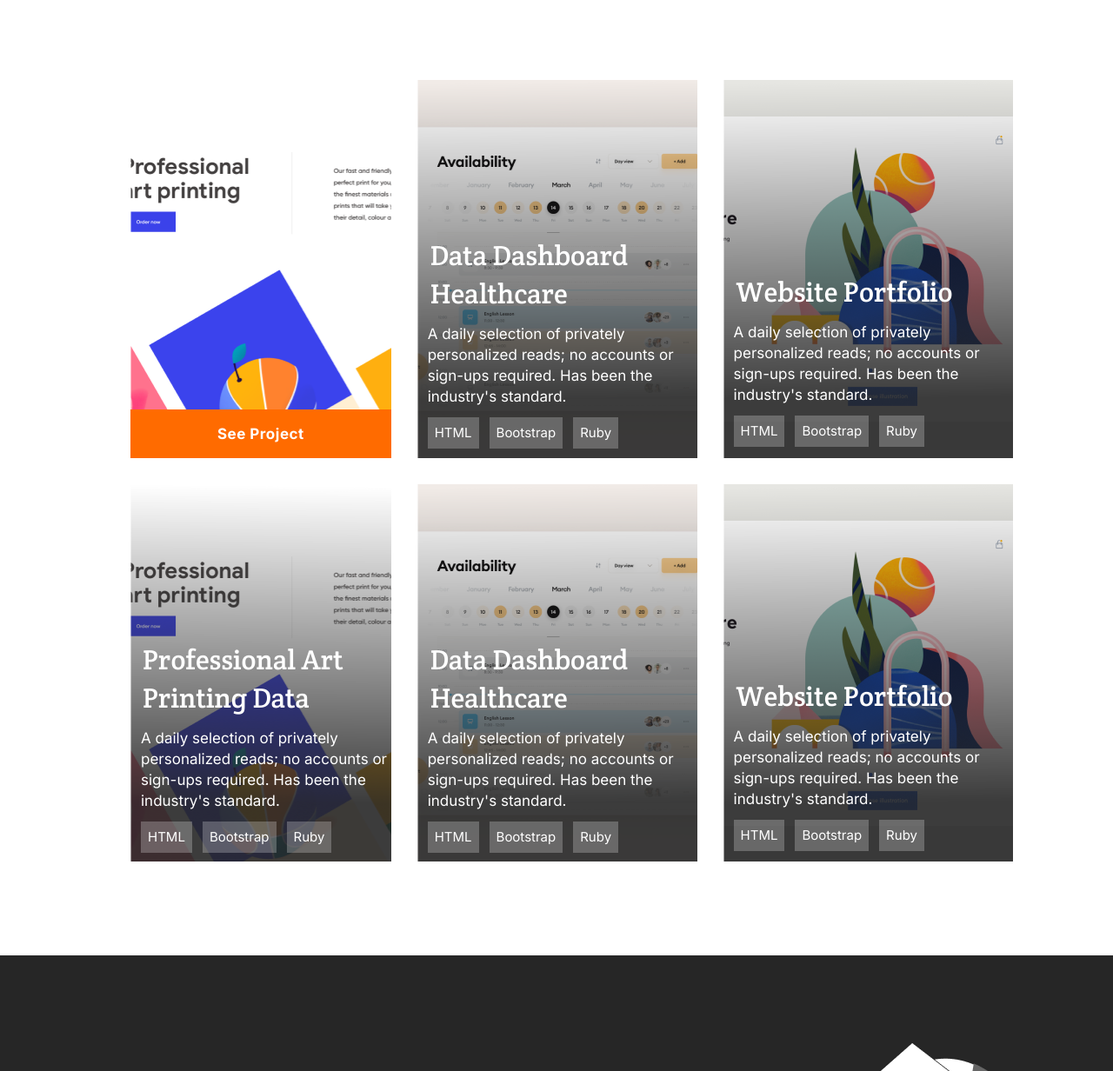
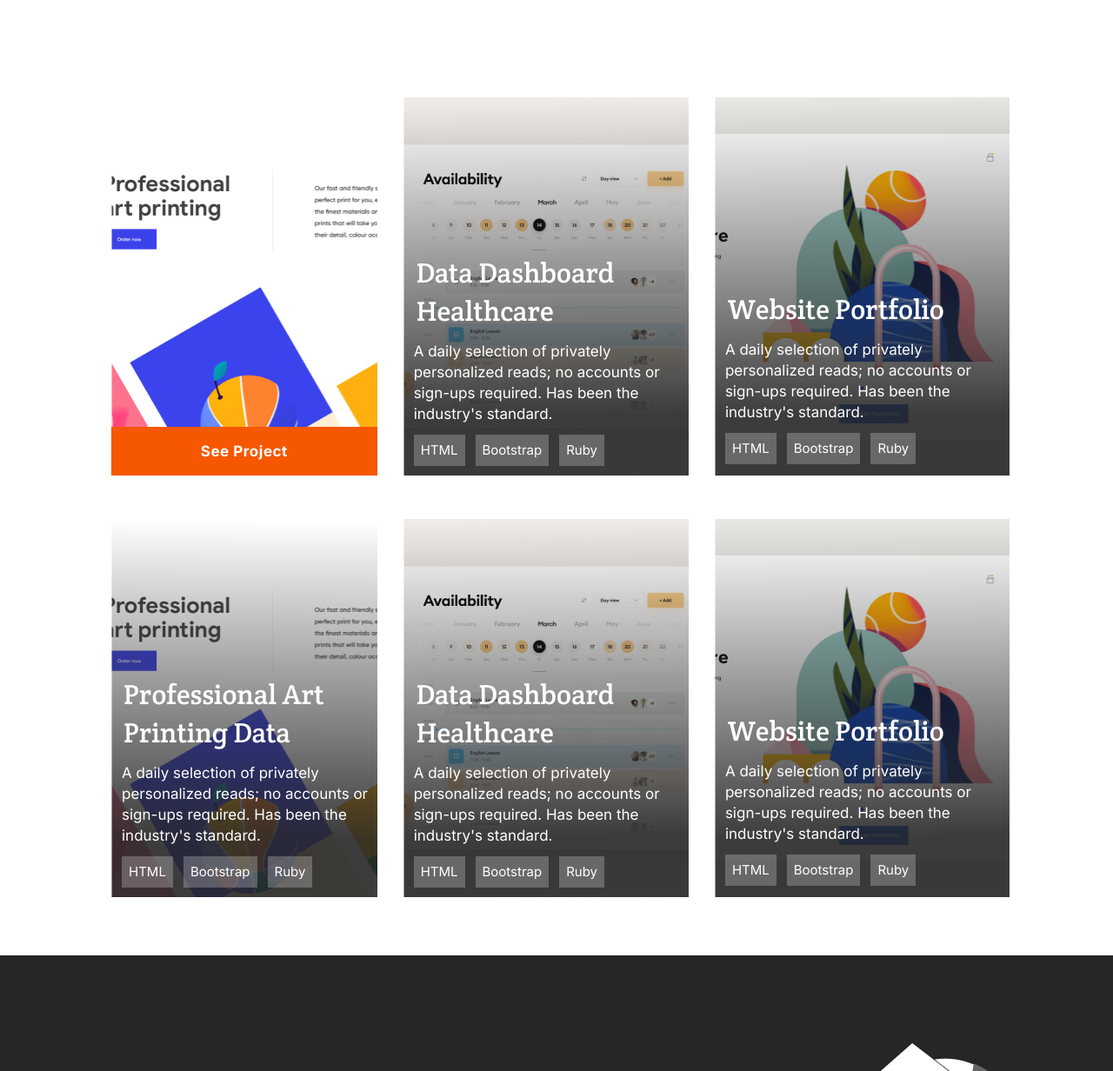
Before and after one commit to meryemsanem/Portfolio, a website: page index.html in a window 1280 px wide. Shown: the part 1545-2777 px from the top of the page at 87% size. Drawn offline with Linux system fonts and the light colour scheme.

Commit message:
Modified files.

```diff
--- a/index.html
+++ b/index.html
@@ -241,7 +241,7 @@
           <button class="see-project-btn1-desk">See Project</button>
         </div>
         <div class="background2">
-          <div class="cards">
+          <div class="cards1">
             <div class="card-title1">
               <p>Data Dashboard</p>
               <p>Healthcare</p>
@@ -258,7 +258,7 @@
           </div>
         </div>
         <div class="background3">
-          <div class="cards">
+          <div class="cards2">
             <div class="card-title2">
               <p>Website Portfolio</p>
             </div>
@@ -274,7 +274,7 @@
           </div>
         </div>
         <div class="background4">
-          <div class="cards">
+          <div class="cards3">
             <div class="card-title">
               <p>Professional Art</p>
               <p>Printing Data</p>
@@ -291,7 +291,7 @@
           </div>
         </div>
         <div class="background5">
-          <div class="cards">
+          <div class="cards4">
             <div class="card-title1">
               <p>Data Dashboard</p>
               <p>Healthcare</p>
@@ -308,7 +308,7 @@
           </div>
         </div>
         <div class="background6">
-          <div class="cards">
+          <div class="cards5">
             <div class="card-title2">
               <p>Website Portfolio</p>
             </div>
--- a/style.css
+++ b/style.css
@@ -948,7 +948,7 @@
     width: 100%;
     padding: 20px;
     margin-bottom: 120px;
-    padding-left: 150px;
+    padding-left: 10%;
   }
 
   .line {
@@ -1036,13 +1036,17 @@
   }
 
   .work-text {
-    margin-left: 70px;
+    margin-left: 10%;
   }
 
   .background1 {
     background-image: url("icons/desk1.png");
     background-repeat: no-repeat;
     width: 100%;
+    background-size: cover;
+    height: 435px;
+    padding: auto;
+    margin-top: 20px;
   }
 
   .see-project-btn1-desk {
@@ -1050,8 +1054,8 @@
     padding: 15px;
     text-align: center;
     color: white;
-    background-color: #ff6b00;
-    border: 1px solid #ff6b00;
+    background-color: #f55800;
+    border: 1px solid #f55800;
     font-family: "Inter", serif;
     font-size: 17px;
     font-weight: 700;
@@ -1060,34 +1064,64 @@
     margin-top: 379px;
   }
 
+  .see-project-btn1-desk:hover {
+    background: white;
+    color: #ff6b00;
+  }
+
+  .see-project-btn1-desk:visited {
+    background: #ff6b00;
+    color: white;
+  }
+
   .background2 {
     background-image: url("icons/desk2.png");
     background-repeat: no-repeat;
     width: 100%;
+    background-size: cover;
+    height: 435px;
+    padding: auto;
+    margin-top: 20px;
   }
 
   .background3 {
     background-image: url("icons/desk3.png");
     background-repeat: no-repeat;
     width: 100%;
+    background-size: cover;
+    height: 435px;
+    padding: auto;
+    margin-top: 20px;
   }
 
   .background4 {
     background-image: url("icons/desk4.png");
     background-repeat: no-repeat;
     width: 100%;
+    background-size: cover;
+    height: 435px;
+    padding: auto;
+    margin-top: 20px;
   }
 
   .background5 {
     background-image: url("icons/desk5.png");
     background-repeat: no-repeat;
     width: 100%;
+    background-size: cover;
+    height: 435px;
+    padding: auto;
+    margin-top: 20px;
   }
 
   .background6 {
     background-image: url("icons/desk6.png");
     background-repeat: no-repeat;
     width: 100%;
+    background-size: cover;
+    height: 435px;
+    padding: auto;
+    margin-top: 20px;
   }
 
   .lang-tech {
```
